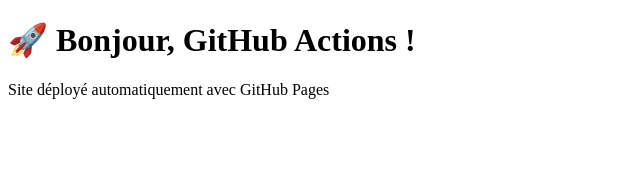
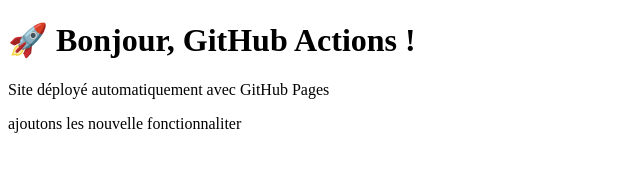
Before and after one commit to arthur-2026-ai/projet_4, a plain HTML site: page index.html in a window 1280 px wide. Shown: the whole page, without its empty margins (0-640 px from the left). Drawn offline with Linux system fonts and the light colour scheme.

Commit message:
ajout de nouvelle fonctionnaliter dans index

```diff
--- a/index.html
+++ b/index.html
@@ -7,5 +7,6 @@
 <body>
   <h1>🚀 Bonjour, GitHub Actions !</h1>
   <p>Site déployé automatiquement avec GitHub Pages</p>
+  ajoutons les nouvelle fonctionnaliter
 </body>
 </html>
```
Also changed, not shown: 1 other file.
